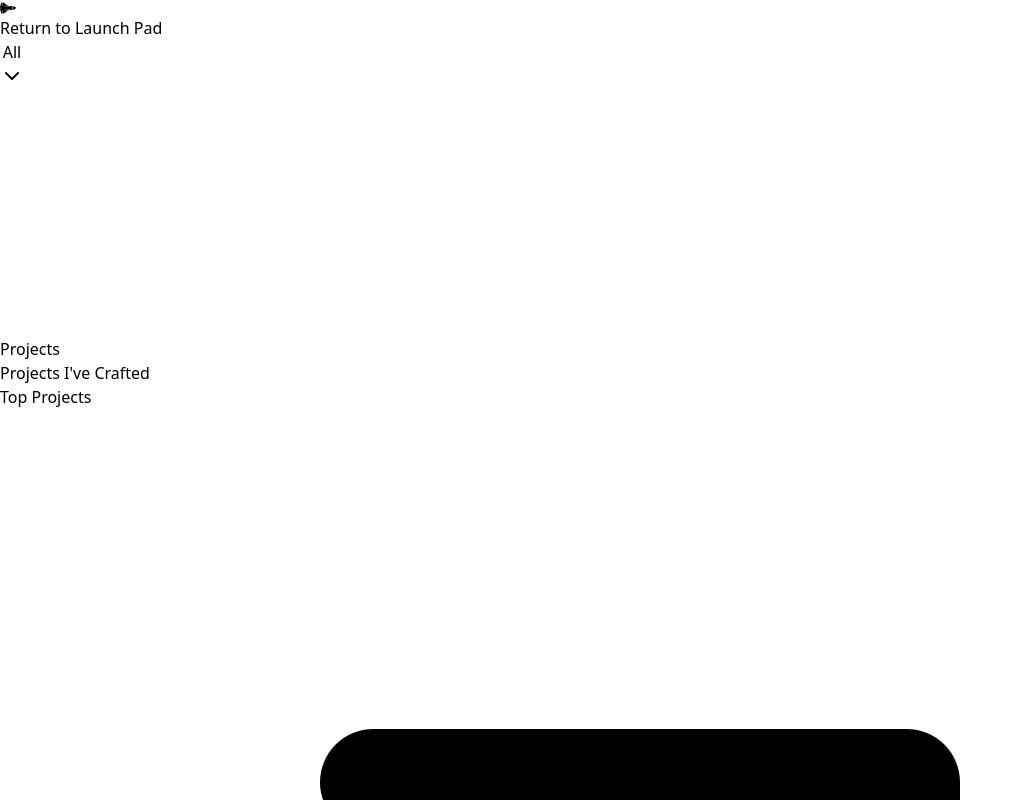
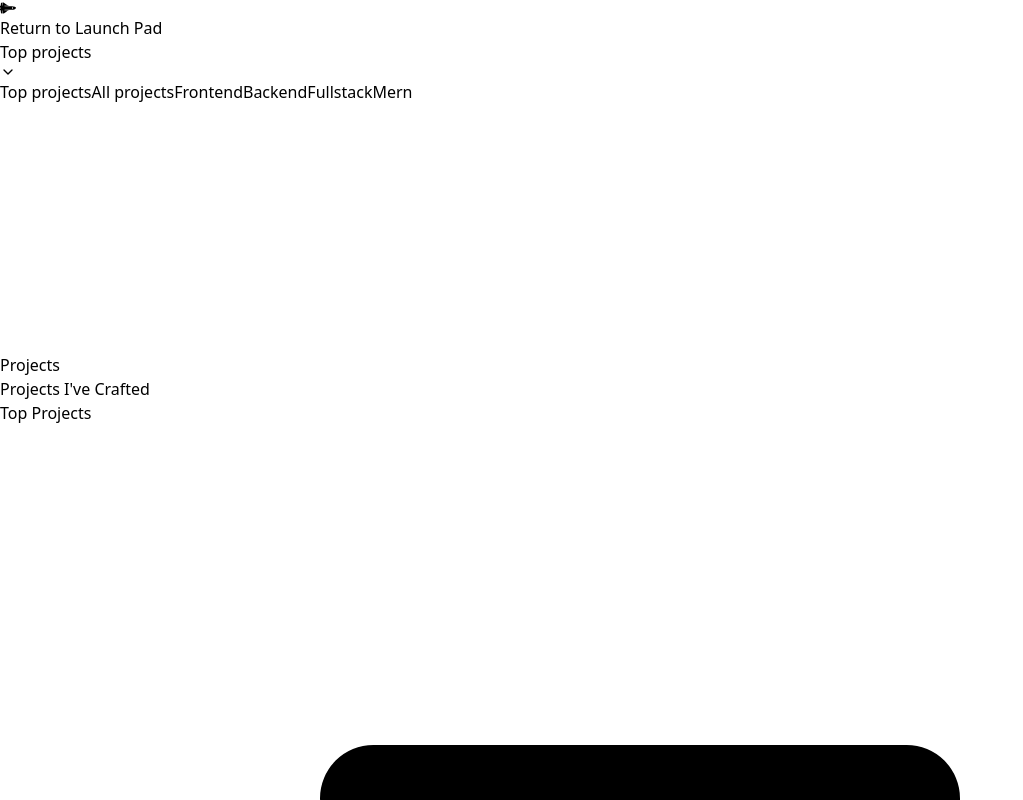
Before and after one commit to Prateeksingchn/portfolio, a React (Vite) app: page /projects in a window 1280 px wide. Shown: the top 800 px of the page, without its empty margins (0-1023 px from the left). Built offline with nearby package versions, Linux system fonts and the light colour scheme.

Commit message:
Enhanced animations in Project section

```diff
--- a/src/App.css
+++ b/src/App.css
@@ -1,35 +1,60 @@
 /* Webkit browsers (Chrome, Safari, newer versions of Edge) */
 ::-webkit-scrollbar {
-  width: 8px;
-  height: 5px;
+  width: 3px;
+  height: 3px;
 }
 
 ::-webkit-scrollbar-track {
-  background: black;
-  border-radius: 4px;
+  background: #000000;
+  border-radius: 1.5px;
 }
 
-
 ::-webkit-scrollbar-thumb {
-  background: linear-gradient(45deg, #5cf4ff, #2196f3);
-  border-radius: 4px;
-  border: 2px solid black;
+  background: linear-gradient(180deg, #8e2de2, #4a00e0);
+  border-radius: 1.5px;
 }
 
 ::-webkit-scrollbar-thumb:hover {
-  background: linear-gradient(45deg, #f3f7f3, #1e88e5);
+  background: linear-gradient(180deg, #a44ce7, #6a11cb);
 }
 
 /* Firefox */
 * {
-  scrollbar-width: thick;
-  scrollbar-color: #565cd7 black;
+  scrollbar-width: thin;
+  scrollbar-color: #8e2de2 #000000;
 }
 
 /* For Internet Explorer and Edge (older versions) */
 body {
-  scrollbar-face-color: #4fff4b;
-  scrollbar-track-color: #0a0a0a;
-  scrollbar-arrow-color: #4fff4b;
-  scrollbar-shadow-color: #2196f3;
+  scrollbar-face-color: #8e2de2;
+  scrollbar-track-color: #000000;
+  scrollbar-arrow-color: #ffffff;
+  scrollbar-shadow-color: #4a00e0;
 }
+
+/* Add subtle star-like effect to the scrollbar track */
+::-webkit-scrollbar-track::before {
+  content: '';
+  position: absolute;
+  top: 0;
+  left: 0;
+  right: 0;
+  bottom: 0;
+  background-image:
+    radial-gradient(circle, rgba(255, 255, 255, 0.15) 1px, transparent 1px),
+    radial-gradient(circle, rgba(255, 255, 255, 0.1) 1px, transparent 1px);
+  background-size: 16px 16px, 32px 32px;
+  background-position: 0 0, 8px 8px;
+}
+
+/* Add a subtle glow effect to the scrollbar thumb */
+::-webkit-scrollbar-thumb::after {
+  content: '';
+  position: absolute;
+  top: 0;
+  left: 0;
+  right: 0;
+  bottom: 0;
+  background: radial-gradient(ellipse at center, rgba(142, 45, 226, 0.4) 0%, rgba(142, 45, 226, 0) 70%);
+  filter: blur(1px);
+}
--- a/src/components/Projects.jsx
+++ b/src/components/Projects.jsx
@@ -1,17 +1,10 @@
 import React, { useState, useEffect } from 'react';
 import { motion } from 'framer-motion';
-import { Github, ExternalLink } from 'lucide-react';
+import { Github, ExternalLink, ChevronDown } from 'lucide-react';
 import { FaSpaceShuttle } from "react-icons/fa";
 import { Badge } from "../components/ui/Badge";
 import { Button } from "../components/ui/Button";
 import { Link } from 'react-router-dom';
-import {
-  Select,
-  SelectContent,
-  SelectItem,
-  SelectTrigger,
-  SelectValue,
-} from "../components/ui/select";
 
 const projectsData = [
   {
@@ -23,7 +16,7 @@ const projectsData = [
     technologies: ['Portfolio', 'Next.js', 'Framer motion', 'TypeScript', 'Shadcn UI', 'TailwindCSS'],
     sourceCode: 'https://github.com/yourusername/space',
     liveDemo: 'https://space.yourdomain.com',
-    type: 'frontend',
+    filters: ['frontend', 'top'],
   },
   {
     id: 2,
@@ -34,31 +27,33 @@ const projectsData = [
     technologies: ['Next.js', 'Prisma', 'PostgreSQL', 'Tailwind', 'TailwindCSS', 'Shadcn UI'],
     sourceCode: 'https://github.com/yourusername/fit-flow',
     liveDemo: 'https://fitflow.yourdomain.com',
-    type: 'fullstack',
+    filters: ['fullstack', 'top'],
   },
   {
     id: 3,
     title: 'Recipes App',
     date: 'Jan 2024 - July 2024',
-    description: 'StackOverFlow for Gym rat',
+    description: 'A comprehensive recipe management application',
     image: 'https://images.unsplash.com/photo-1652992252915-f9b6592a61a3?w=500&auto=format&fit=crop&q=60&ixlib=rb-4.0.3&ixid=M3wxMjA3fDB8MHxzZWFyY2h8MTV8fDNkJTIwcmVuZGVyfGVufDB8fDB8fHww',
-    technologies: ['Next.js', 'Prisma', 'PostgreSQL', 'Tailwind', 'TailwindCSS', 'Shadcn UI'],
-    sourceCode: 'https://github.com/yourusername/fit-flow',
-    liveDemo: 'https://fitflow.yourdomain.com',
-    type: 'frontend',
+    technologies: ['React', 'Node.js', 'Express', 'MongoDB', 'TailwindCSS'],
+    sourceCode: 'https://github.com/yourusername/recipes-app',
+    liveDemo: 'https://recipes-app.yourdomain.com',
+    filters: ['frontend', 'mern', 'top'],
   },
   {
+
     id: 4,
     title: 'Image Gallery',
     date: 'Jan 2024 - July 2024',
-    description: 'StackOverFlow for Gym rat',
+    description: 'A responsive image gallery with advanced filtering',
     image: 'https://images.unsplash.com/photo-1653393337202-81b93e1e316c?w=500&auto=format&fit=crop&q=60&ixlib=rb-4.0.3&ixid=M3wxMjA3fDB8MHxzZWFyY2h8MzJ8fDNkJTIwcmVuZGVyfGVufDB8fDB8fHww',
-    technologies: ['Next.js', 'Prisma', 'PostgreSQL', 'Tailwind', 'TailwindCSS', 'Shadcn UI'],
-    sourceCode: 'https://github.com/yourusername/fit-flow',
-    liveDemo: 'https://fitflow.yourdomain.com',
-    type: 'frontend',
+    technologies: ['Vue.js', 'Vuex', 'Firebase', 'Sass'],
+    sourceCode: 'https://github.com/yourusername/image-gallery',
+    liveDemo: 'https://image-gallery.yourdomain.com',
+    filters: ['frontend', 'top'],
   },
-  // ... (other projects)
+  // ... (you can add more projects here)
+
 ];
 
 // Browser Container
@@ -95,23 +90,32 @@ const BrowserContainer = ({ children }) => (
   </div>
 );
 
-// Planet Filter
-const PlanetFilter = ({ activeOption, onToggle }) => {
-  const options = ['all', 'frontend', 'backend', 'fullstack', 'mern'];
+// Galaxy Filter
+const GalaxyFilter = ({ activeOption, onToggle }) => {
+  const options = ['top projects', 'all projects', 'frontend', 'backend', 'fullstack', 'mern'];
 
   return (
-    <Select onValueChange={onToggle} defaultValue={activeOption}>
-      <SelectTrigger className="w-[180px] bg-black text-white border-2 border-zinc-500">
-        <SelectValue placeholder="Select a planet" />
-      </SelectTrigger>
-      <SelectContent className="bg-black text-white border-zinc-500">
+    <div className="relative group">
+      <button
+        className="flex items-center justify-between w-[150px] px-4 py-2 text-white bg-[#0a0a0a] border-2 border-[#333] rounded-lg hover:bg-[#252525] transition-colors duration-300"
+      >
+        <span>{activeOption.charAt(0).toUpperCase() + activeOption.slice(1)}</span>
+        <ChevronDown className="ml-2 transition-transform duration-300 group-hover:transform group-hover:rotate-180" size={16} />
+      </button>
+      <div className="absolute right-0 mt-2 w-[150px] bg-[#1a1a1a] border-2 border-[#333] rounded-lg shadow-lg overflow-hidden opacity-0 group-hover:opacity-100 transition-opacity duration-300">
         {options.map((option) => (
-          <SelectItem key={option} value={option} className="hover:bg-[#121212]">
+          <button
+            key={option}
+            onClick={() => onToggle(option)}
+            className={`block w-full text-left px-4 py-2 hover:bg-[#252525] transition-colors duration-300 ${
+              option === activeOption ? 'text-blue-400' : 'text-white'
+            }`}
+          >
             {option.charAt(0).toUpperCase() + option.slice(1)}
-          </SelectItem>
+          </button>
         ))}
-      </SelectContent>
-    </Select>
+      </div>
+    </div>
   );
 };
 
@@ -145,7 +149,7 @@ const SpaceShuttleBackButton = () => (
 
 const Projects = () => {
   const [stars, setStars] = useState([]);
-  const [projectType, setProjectType] = useState('all');
+  const [projectType, setProjectType] = useState('top projects');
 
   useEffect(() => {
     const generateStars = () => {
@@ -173,9 +177,15 @@ const Projects = () => {
   }, []);
 
   const filteredProjects = projectsData.filter(project => {
-    if (projectType === 'all') return true;
-    return project.type === projectType;
+    if (projectType === 'top projects') return project.filters.includes('top');
+    if (projectType === 'all projects') return true;
+    return project.filters.includes(projectType);
   });
+
+  // Function to capitalize the first letter of each word
+  const capitalizeWords = (str) => {
+    return str.split(' ').map(word => word.charAt(0).toUpperCase() + word.slice(1)).join(' ');
+  };
 
   return (
     <div className="relative min-h-screen bg-black text-white py-16 px-4 sm:px-6 lg:px-8 overflow-hidden">
@@ -189,14 +199,14 @@ const Projects = () => {
         <SpaceShuttleBackButton />
       </motion.div>
 
-      {/* Planet Filter in top right corner */}
+      {/* Galaxy Filter */}
       <motion.div
-        className="absolute top-4 right-4 z-20"
+        className="absolute top-60 right-4 z-20"
         initial={{ opacity: 0, y: -20 }}
         animate={{ opacity: 1, y: 0 }}
         transition={{ duration: 0.5 }}
       >
-        <PlanetFilter
+        <GalaxyFilter
           activeOption={projectType}
           onToggle={setProjectType}
         />
@@ -259,12 +269,13 @@ const Projects = () => {
         </motion.div>
 
         <motion.h2
+          key={projectType} // Add this to trigger animation on change
           className="text-3xl font-semibold mb-8"
           initial={{ y: -20, opacity: 0 }}
           animate={{ y: 0, opacity: 1 }}
           transition={{ duration: 0.5, delay: 0.5 }}
         >
-          Top Projects
+          {capitalizeWords(projectType)}
         </motion.h2>
 
 
@@ -300,7 +311,7 @@ const Projects = () => {
                 <p className="text-gray-300">{project.description}</p>
                 <div className="flex flex-wrap gap-2">
                   {project.technologies.map((tech, index) => (
-                    <Badge key={index} variant="secondary" className="bg-zinc-900 text-gray-100 px-3 py-[3px] text-xs rounded-lg border border-black">
+                    <Badge key={index} variant="secondary" className="bg-zinc-900 text-gray-100 px-3 py-[6px] text-xs rounded-lg border border-black">
                       {tech}
                     </Badge>
                   ))}
--- a/src/components/ProjectsSection.jsx
+++ b/src/components/ProjectsSection.jsx
@@ -1,21 +1,11 @@
 import React, { useState, useEffect, useCallback, useMemo } from 'react';
 import { Link } from 'react-router-dom';
 import styled, { keyframes } from 'styled-components';
+import { motion, AnimatePresence } from 'framer-motion';
 
 const marquee = keyframes`
   0% { transform: translateX(0); }
   100% { transform: translateX(-50%); }
-`;
-
-const nextImageAnimation = keyframes`
-  0% {
-    transform: translateY(50%) scale(0.8) rotate(-10deg);
-    opacity: 0;
-  }
-  100% {
-    transform: translateY(0) scale(1) rotate(4deg);
-    opacity: 1;
-  }
 `;
 
 const MarqueeText = styled.div`
@@ -24,21 +14,8 @@ const MarqueeText = styled.div`
   animation: ${marquee} 20s linear infinite;
 `;
 
-const ImageContainer = styled.div`
-  position: absolute;
-  width: 350px;
-  height: 470px;
-  transition: all 0.5s ease-in-out;
-`;
-
-const NextImageContainer = styled(ImageContainer)`
-  animation: ${nextImageAnimation} 0.5s cubic-bezier(0.34, 1.56, 0.64, 1) forwards;
-`;
-
 const ProjectsSection = ({ onMouseEnter, onMouseLeave }) => {
   const [currentImageIndex, setCurrentImageIndex] = useState(0);
-  const [isChanging, setIsChanging] = useState(false);
-  const [nextImageIndex, setNextImageIndex] = useState(1);
 
   const images = useMemo(() => [
     "https://images.unsplash.com/photo-1658211208906-429cd4aa0e5b?w=500&auto=format&fit=crop&q=60&ixlib=rb-4.0.3&ixid=M3wxMjA3fDB8MHxzZWFyY2h8M3x8M2QlMjByZW5kZXJ8ZW58MHwxfDB8fHww",
@@ -49,13 +26,8 @@ const ProjectsSection = ({ onMouseEnter, onMouseLeave }) => {
   ], []);
 
   const changeImage = useCallback(() => {
-    setIsChanging(true);
-    setNextImageIndex((currentImageIndex + 1) % images.length);
-    setTimeout(() => {
     setCurrentImageIndex((prevIndex) => (prevIndex + 1) % images.length);
-      setIsChanging(false);
-    }, 500);
-  }, [currentImageIndex, images.length]);
+  }, [images.length]);
 
   useEffect(() => {
     const intervalId = setInterval(changeImage, 3000);
@@ -95,35 +67,38 @@ const ProjectsSection = ({ onMouseEnter, onMouseLeave }) => {
           JOURNEY EFFORTLESSLY.
         </p>
         <div className="relative w-full h-[470px] flex items-center justify-center mt-20">
-          {images.map((image, index) => (
-            <ImageContainer
+          <AnimatePresence>
+            {images.map((image, index) => {
+              const offset = (index - currentImageIndex + images.length) % images.length;
+              return (
+                <motion.div
                   key={index}
-              style={{
-                zIndex: index === currentImageIndex ? 20 : 10 - ((index - currentImageIndex + images.length) % images.length),
-                opacity: index === currentImageIndex ? 1 : 0.5,
-                transform: `rotate(${((index - currentImageIndex + images.length) % images.length) * 2}deg)`,
+                  className="absolute w-[350px] h-[470px]"
+                  initial={{ opacity: 0, scale: 0.8, rotate: 0 }}
+                  animate={{
+                    opacity: offset === 0 ? 1 : 0.5,
+                    scale: offset === 0 ? 1 : 0.9,
+                    rotate: offset * 2, // This adds the rotation from the old code
+                    zIndex: images.length - offset,
+                    x: offset === 0 ? 0 : offset * 20,
+                  }}
+                  exit={{ opacity: 0, scale: 0.8, rotate: 0 }}
+                  transition={{
+                    type: "spring",
+                    stiffness: 300,
+                    damping: 20,
+                    duration: 0.5
                   }}
                 >
                   <img
                     src={image}
                     alt={`Project Preview ${index + 1}`}
-                className="w-full h-full object-cover rounded-lg"
+                    className="w-full h-full object-cover rounded-lg shadow-lg"
                   />
-            </ImageContainer>
-          ))}
-          {isChanging && (
-            <NextImageContainer
-              style={{
-                zIndex: 30,
-              }}
-            >
-              <img
-                src={images[nextImageIndex]}
-                alt={`Next Project Preview`}
-                className="w-full h-full object-cover rounded-lg"
-              />
-            </NextImageContainer>
-          )}
+                </motion.div>
+              );
+            })}
+          </AnimatePresence>
         </div>
       </div>
     </Link>
```
Also changed, not shown: 1 other file (tests, documents, lock files or other folders). Lines whose indentation alone changed are shown as unchanged.
